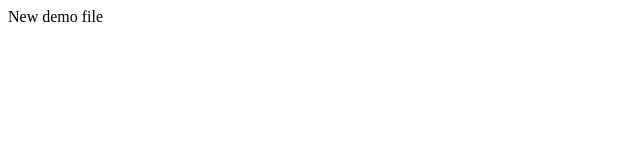
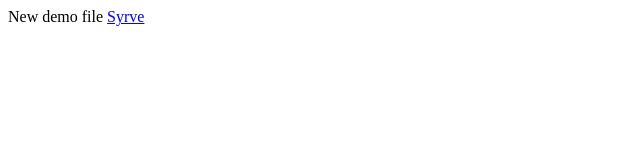
Before and after one commit to Necrozzz/new_demo, a plain HTML site: page index.html in a window 1280 px wide. Shown: the full height of the page, 0-640 px from the left. Drawn offline with Linux system fonts and the light colour scheme.

Commit message:
Added link to Syrve

```diff
--- a/index.html
+++ b/index.html
@@ -7,5 +7,6 @@
 </head>
 <body>
     New demo file
+    <a href="https://syrve.com">Syrve</a>
 </body>
 </html>
```
